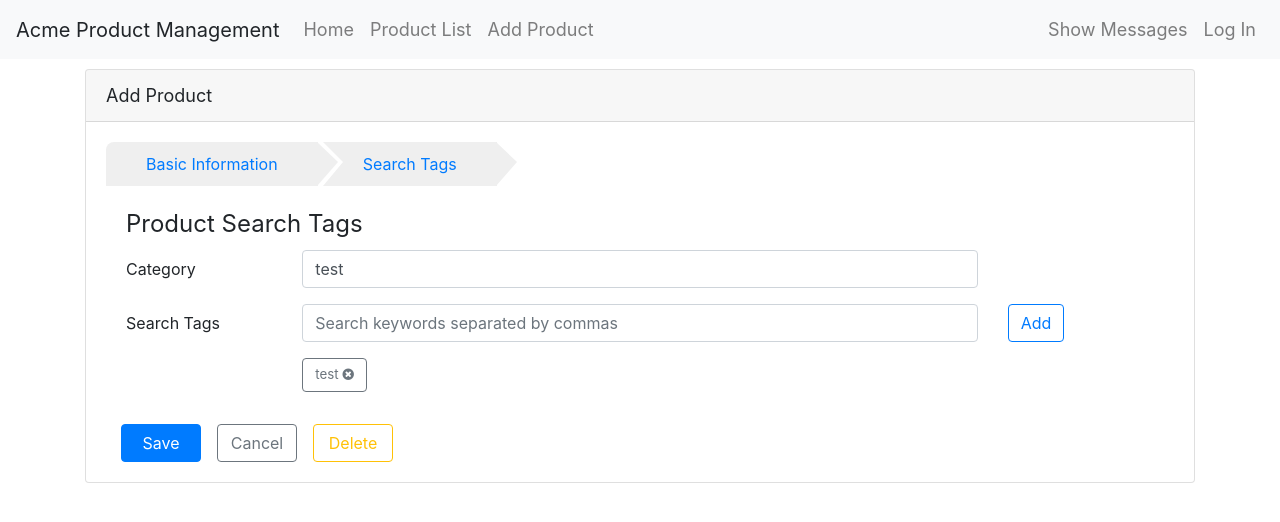
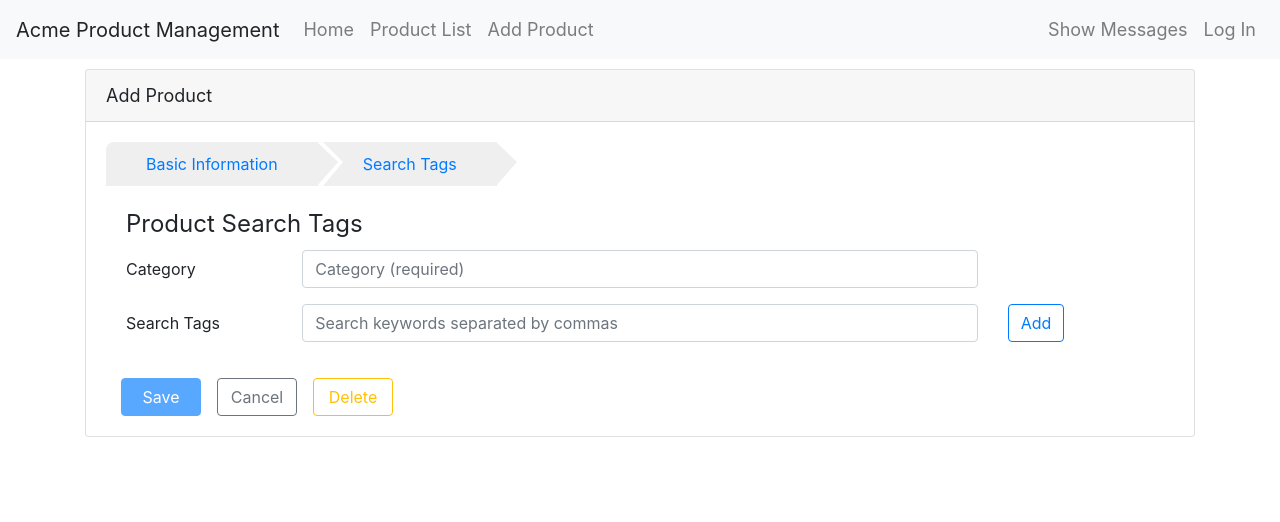
Before and after one commit to stefancostin/ng-routing, an Angular app: page /products/0/edit/tags in a window 1280 px wide. Shown: the top 522 px of the page. Built offline with nearby package versions, Linux system fonts and the light colour scheme; what angular-in-memory-web-api would draw is missing.

Commit message:
Add cross-child validation and component-less route

```diff
--- a/src/app/products/product-edit/product-edit-info.component.ts
+++ b/src/app/products/product-edit/product-edit-info.component.ts
@@ -11,10 +11,18 @@ export class ProductEditInfoComponent implements OnInit {
   @ViewChild(NgForm) productForm: NgForm;
 
   errorMessage: string;
-  product = { id: 1, productName: 'test', productCode: 'test' };
+  product: Product;
 
   constructor(private route: ActivatedRoute) { }
 
   ngOnInit(): void {
+    this.route.parent.data.subscribe(data => {
+      this.product = data['resolvedData'].product;
+
+      // Reset Form
+      if(this.productForm) {
+        this.productForm.reset();
+      }
+    });
   }
 }
--- a/src/app/products/product-edit/product-edit-tags.component.ts
+++ b/src/app/products/product-edit/product-edit-tags.component.ts
@@ -9,11 +9,14 @@ import { Product } from '../product';
 export class ProductEditTagsComponent implements OnInit {
   errorMessage: string;
   newTags = '';
-  product = { id: 1, category: 'test', tags: ['test'] };
+  product: Product;
 
   constructor(private route: ActivatedRoute) { }
 
   ngOnInit(): void {
+    this.route.parent.data.subscribe(data => {
+      this.product = data['resolvedData'].product;
+    });
   }
 
   // Add the defined tags
--- a/src/app/products/product-edit/product-edit.component.html
+++ b/src/app/products/product-edit/product-edit.component.html
@@ -17,6 +17,7 @@
                 style="width:80px"
                 type="button"
                 [title]="'Save your entered data'"
+                [disabled]="!isValid()"
                 (click)="saveProduct()">
           Save
         </button>
--- a/src/app/products/product-edit/product-edit.component.ts
+++ b/src/app/products/product-edit/product-edit.component.ts
@@ -15,6 +15,7 @@ export class ProductEditComponent implements OnInit {
   errorMessage: string;
 
   product: Product;
+  private dataIsValid: { [key: string]: boolean } = {};
 
   constructor(private productService: ProductService,
               private messageService: MessageService,
@@ -94,4 +95,34 @@ export class ProductEditComponent implements OnInit {
     // Navigate back to the product list
     this.router.navigate(['/products']);
   }
+
+  isValid(path?: string): boolean {
+    this.validate();
+    if (path) {
+      return this.dataIsValid[path];
+    }
+    return (this.dataIsValid && Object.keys(this.dataIsValid).every(d => this.dataIsValid[d] === true));
+  }
+
+  validate(): void {
+    // Clear the validation object
+    this.dataIsValid = {};
+
+    // 'info' tab
+    if (this.product.productName &&
+      this.product.productName.length >= 3 &&
+      this.product.productCode) {
+        this.dataIsValid['info'] = true;
+      } else {
+        this.dataIsValid['info'] = false;
+      }
+
+    // 'tags' tab
+    if (this.product.category &&
+      this.product.category.length >= 3) {
+        this.dataIsValid['tags'] = true;
+      } else {
+        this.dataIsValid['tags'] = false;
+      }
+  }
 }
```
Also changed, not shown: src/app/products/product.module.ts (+11 -3 lines).
